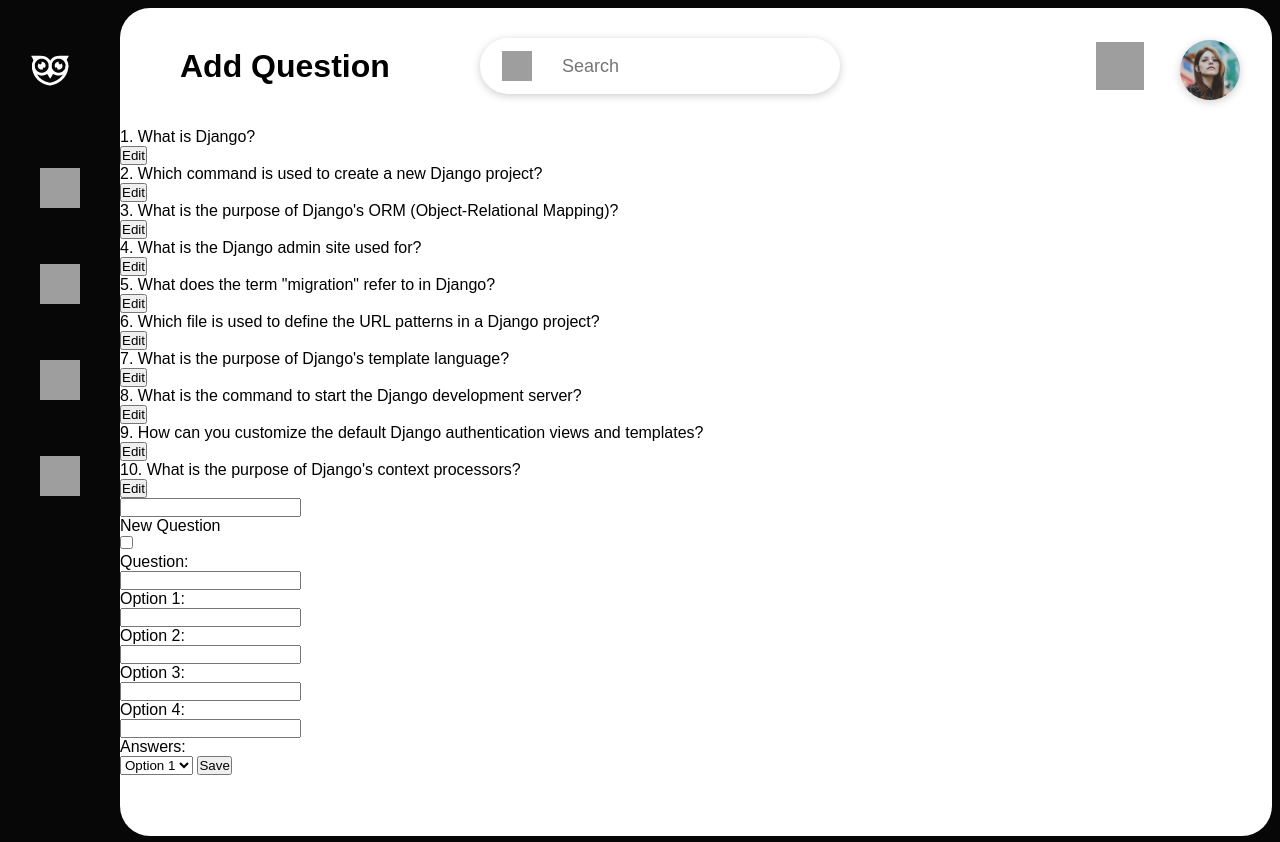
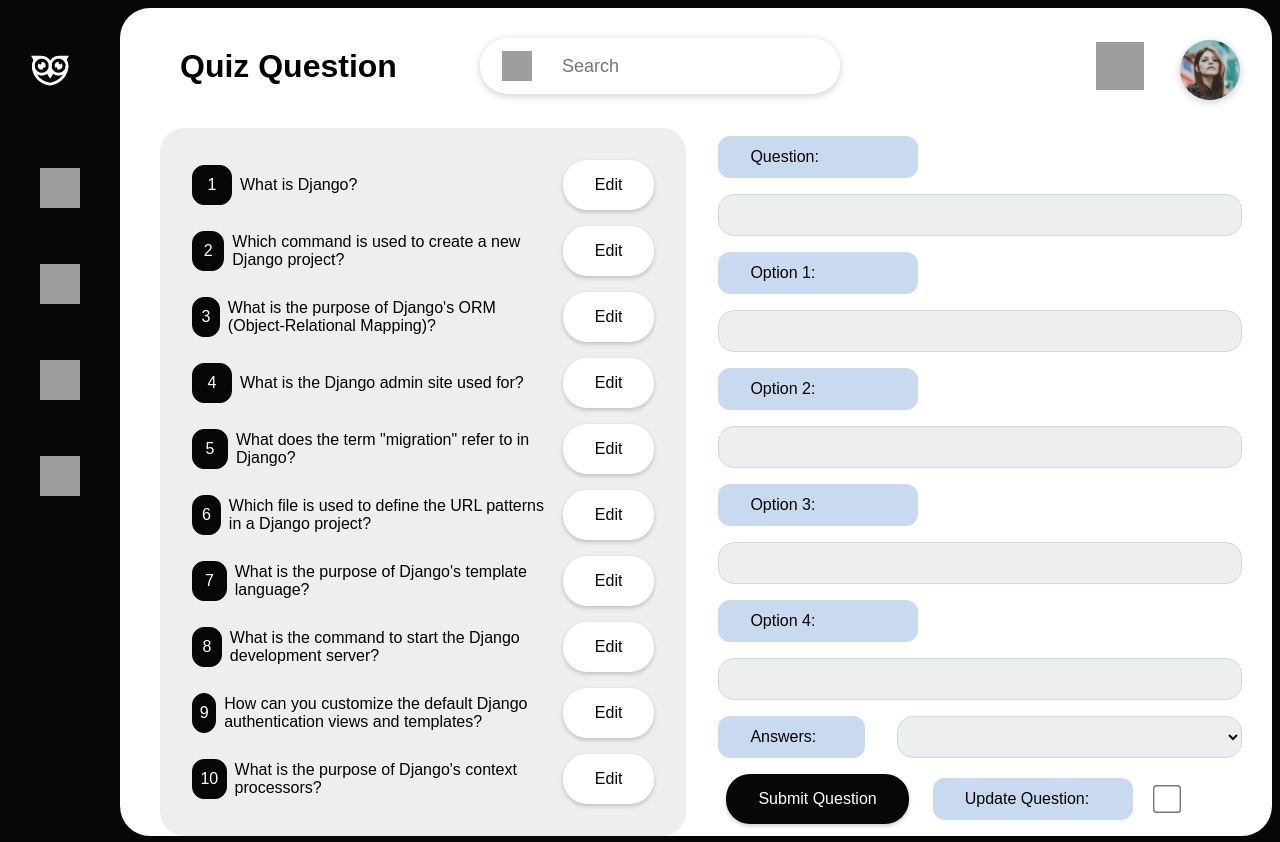
Before and after one commit to jashanpreet-singh-99/Athena, a Django app: page /course/add_question/10 in a window 1280 px wide. Run offline with Django 4.2, Linux system fonts and the light colour scheme; a user stored in the database is signed in; data comes from the database, SQL or seed files in the repository; some libraries are stand-ins or nearby versions; grey boxes are pictures that could not be loaded.

Commit message:
FEAT: Added Quiz Question UI

```diff
--- a/Athena/forms.py
+++ b/Athena/forms.py
@@ -304,12 +304,25 @@ class QuizContentForm(forms.ModelForm):
         # Set custom styles and attributes for the widgets
         self.fields['course'].widget.attrs['style'] = 'display: none'
         self.fields['quiz'].widget.attrs['style'] = 'display: none'
+        self.fields['id'].widget.attrs['style'] = 'display: none'
+        self.fields['type'].widget.attrs['class'] = 'checkbox'
         self.fields['question'].widget.attrs['id'] = 'question-input'
+        self.fields['question'].widget.attrs['class'] = 'input-q'
+
         self.fields['options_1'].widget.attrs['id'] = 'option1-input'
+        self.fields['options_1'].widget.attrs['class'] = 'input-q'
+
         self.fields['options_2'].widget.attrs['id'] = 'option2-input'
+        self.fields['options_2'].widget.attrs['class'] = 'input-q'
+
         self.fields['options_3'].widget.attrs['id'] = 'option3-input'
+        self.fields['options_3'].widget.attrs['class'] = 'input-q'
+
         self.fields['options_4'].widget.attrs['id'] = 'option4-input'
+        self.fields['options_4'].widget.attrs['class'] = 'input-q'
+
         self.fields['answers'].widget.attrs['id'] = 'answers-input'
+        self.fields['answers'].widget.attrs['class'] = 'input-q'
 
 
 class SubmitForm(forms.ModelForm):
--- a/Athena/static/Athena/css/add_quiz_question.css
+++ b/Athena/static/Athena/css/add_quiz_question.css
@@ -0,0 +1,134 @@
+.parent-container {
+    width: 100%;
+    display: flex;
+    flex-direction: row;
+    padding-left: 40px;
+    gap: 32px;
+}
+
+.quiz_questions_container {
+    width: 50%;
+    display: flex;
+    flex-direction: column;
+    overflow-y: auto;
+}
+
+.quiz_questions_container.light {
+    background-color: #eeeeee;
+    border-radius: 24px;
+    padding: 24px;
+}
+
+.quiz_questions_container.m-r{
+    margin-right: 30px;
+}
+
+.quiz_q_content span {
+    width: 40px;
+    height: 40px;
+    border: 1px solid #070708;
+    background-color: #070708;
+    color: white;
+    border-radius: 12px;
+    display: flex;
+    flex-direction: row;
+    justify-content: center;
+    align-items: center;
+    margin: 8px;
+}
+
+.quiz_q_content {
+    display: flex;
+    flex-direction: row;
+    justify-content: space-between;
+    align-items: center;
+}
+
+
+
+.content-buttons {
+    padding: 16px 32px;
+    border-radius: 24px;
+    margin: 8px;
+    border: none;
+    font-size: medium;
+    color: #ffffff;
+    background-color: #070708;
+    box-shadow: 0 2px 4px rgba(0, 0, 0, 0.2);
+}
+
+.content-buttons.large {
+    font-size: medium;
+    width: 120px;
+}
+
+.content-buttons.light {
+    background-color: white;
+    color: #070708;
+}
+
+.content-buttons:hover {
+    background-color: #c9d9f0;
+    color: #070708;
+    box-shadow: 0 1px 2px rgba(0, 0, 0, 0.2);
+}
+
+.content-buttons.light:hover {
+    background-color: #eeeeee;
+}
+
+.content-buttons:active {
+    background-color: #6f94c6;
+    color: #070708;
+    box-shadow: 0 0 0 rgba(0, 0, 0, 0.1);
+}
+
+.labels {
+    width: 200px;
+    font-size: medium;
+    font-weight: normal;
+    padding: 12px 32px;
+    background-color: #c9d9f0;
+    border-radius: 12px;
+    margin: 8px 0;
+}
+
+.inline_label {
+    display: flex;
+    flex-direction: row;
+    align-items: center;
+    gap: 32px;
+}
+
+.input-q {
+    width: 100%;
+    height: 30px;
+    padding: 20px 32px;
+    margin-top: 8px;
+    margin-bottom: 8px;
+    border-radius: 16px;
+    border: 1px solid #c9d9f0;
+    background-color: #eeeeee;
+    color: #070708;
+    font-size: medium;
+    text-align: start;
+}
+
+.button-line {
+    display: flex;
+    flex-direction: row;
+    gap: 16px;
+    align-items: center;
+}
+
+.checkbox {
+  width: 20px;
+  height: 20px;
+  border: 2px solid #070708;
+  margin-left: 8px;
+  transform : scale(1.4);
+}
+
+.checkbox :checked {
+    background-color: #6f94c6;
+}
--- a/Athena/templates/Athena/add_quiz_question.html
+++ b/Athena/templates/Athena/add_quiz_question.html
@@ -5,34 +5,57 @@
 {% endblock stylesheets %}
 
 {% block page %}
+    <div class="parent-container">
+        <div class="quiz_questions_container light">
             {% for question in quiz_questions %}
-        <p> {{ forloop.counter }}. {{ question.question }}</p>
-{#        <a href="{% url 'add_quiz_question' quiz_id=quiz.id q_number=question.id %}"><button data-index="{{ question.id }}"> Edit </button></a>#}
+                <div class="quiz_q_content">
+                    <div class="quiz_q_content">
+                        <span>{{ forloop.counter }}</span>
+                        <p>{{ question.question }}</p>
+                    </div>
                     <form method="get">
                         <input type="hidden" value="{{ question.id }}" name="q_no">
-        <button type="submit">Edit</button>
+                        <button class="content-buttons light" type="submit">Edit</button>
                     </form>
+                </div>
             {% endfor %}
+        </div>
+        <div class="quiz_questions_container m-r">
             <form method="post">
                 {% csrf_token %}
                 {{ quiz_content_form.course }}
                 {{ quiz_content_form.quiz }}
                 {{ quiz_content_form.id }}
-        <p>New Question</p>
+                <p class="labels">Question: </p>
+                {{ quiz_content_form.question }}
+                <p class="labels">Option 1: </p>
+                {{ quiz_content_form.options_1 }}
+                <p class="labels">Option 2: </p>
+                {{ quiz_content_form.options_2 }}
+                <p class="labels">Option 3: </p>
+                {{ quiz_content_form.options_3 }}
+                <p class="labels">Option 4: </p>
+                {{ quiz_content_form.options_4 }}
+                <div class="inline_label">
+                    <p class="labels">Answers: </p>
+                    {{ quiz_content_form.answers }}
+                </div>
+                <div class="button-line">
+                    <button type="submit" class="content-buttons">Submit Question</button>
+                    <p class="labels">Update Question: </p>
                     {{ quiz_content_form.type }}
-        <p>Question: </p>
-        {{ quiz_content_form.question }}
-        <p>Option 1: </p>
-        {{ quiz_content_form.options_1 }}
-        <p>Option 2: </p>
-        {{ quiz_content_form.options_2 }}
-        <p>Option 3: </p>
-        {{ quiz_content_form.options_3 }}
-        <p>Option 4: </p>
-        {{ quiz_content_form.options_4 }}
-        <p>Answers: </p>
-        {{ quiz_content_form.answers }}
-        <button type="submit">Save</button>
+                </div>
             </form>
+        </div>
+    </div>
+
     {{ msg }}
 {% endblock %}
+{% block extrascripts %}
+    <script>
+        {% if quiz_questions %}
+
+        {% endif %}
+    </script>
+    <script src="{% static 'Athena/js/add_quiz_question.js' %}"></script>
+{% endblock %}
--- a/Athena/views.py
+++ b/Athena/views.py
@@ -915,11 +915,11 @@ class AddQuizQuestion(views.View):
     @method_decorator(login_required(login_url='login_page'))
     def get(self, request, quiz_id):
         print(request.GET)
-        context = {'title': 'Add Question'}
-        quiz_questions = QuizContent.objects.filter(quiz__id = quiz_id)
+        context = {'title': 'Quiz Question'}
+        quiz_questions = QuizContent.objects.filter(quiz__id=quiz_id)
         context['quiz_questions'] = quiz_questions
 
-        quiz = Quiz.objects.get(id = quiz_id)
+        quiz = Quiz.objects.get(id=quiz_id)
         if 'q_no' in request.GET.keys():
             q_data = QuizContent.objects.get(id=request.GET['q_no'])
             quiz_content_form = QuizContentForm(instance=q_data)
@@ -934,7 +934,7 @@ class AddQuizQuestion(views.View):
     @method_decorator(login_required(login_url='login_page'))
     def post(self, request, quiz_id):
         print(request.POST)
-        context = {'title': 'Add Question'}
+        context = {'title': 'Quiz Question'}
         quiz_questions = QuizContent.objects.filter(quiz__id=quiz_id)
         context['quiz_questions'] = quiz_questions
 
@@ -956,7 +956,7 @@ class AddQuizQuestion(views.View):
             context['quiz_content_form'] = quiz_content_form
 
         else:
-            context['msg'] = 'Error: '+str(quiz_content_form.errors)
+            context['err_msg'] = error_msg_to_string(quiz_content_form)
             context['quiz_content_form'] = quiz_content_form
 
         return render(request, 'Athena/add_quiz_question.html', context)
```
Also changed, not shown: Athena/static/Athena/js/add_quiz_question.js (added). Lines whose indentation alone changed are shown as unchanged.
